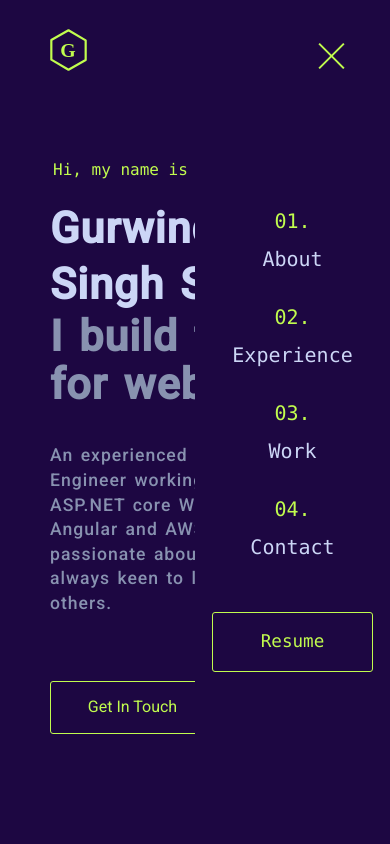
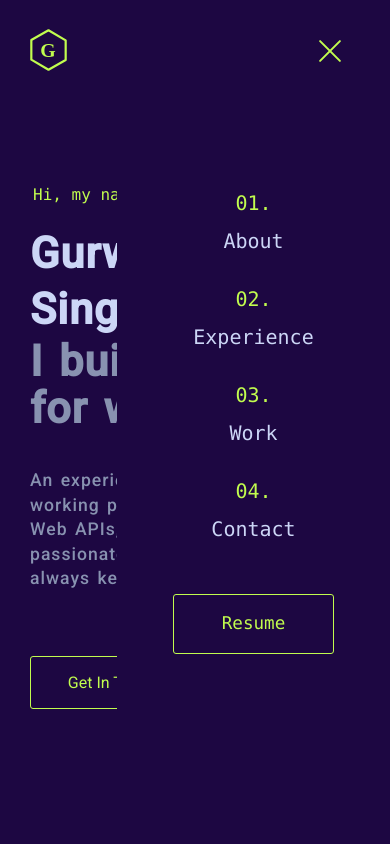
Before and after one commit to Gurwinder91/MyPortfolio, a website built with webpack: page src/index.html in a window 390 px wide. Both pictures are taken after a click on the element 319 px from the left and 50 px from the top of the page. Shown: the top 844 px of the page. Built offline with nearby package versions, Linux system fonts and the light colour scheme; files whose address does not match are found by name.

Commit message:
menu section changes

```diff
--- a/src/app/event-manager.js
+++ b/src/app/event-manager.js
@@ -4,8 +4,7 @@ import selector from './selectors';
 import menuIconClickhandler from './sidenav';
 import scrollHandler from './header-scroll';
 
-selector.menuIcon.addEventListener('click', menuIconClickhandler.bind(null, 'show'));
-selector.closeSidenav.addEventListener('click', menuIconClickhandler.bind(null, 'hide'));
+selector.menuElement.addEventListener('click', menuIconClickhandler);
 
 document.addEventListener('scroll', scrollHandler());
 
--- a/src/app/selectors.js
+++ b/src/app/selectors.js
@@ -1,8 +1,7 @@
 const selector = {
     header: document.querySelector('header'),
-    menuIcon: document.querySelector('#menu-icon'),
+    menuElement: document.querySelector('#menu-icon div[role="menu"]'),
     displaySmNav: document.querySelector('#display-sm-nav'),
-    closeSidenav: document.querySelector('#display-sm-nav .close-icon'),
     loader: document.querySelector('#loader'),
     rootEl: document.querySelector('#root'),
 }
--- a/src/app/sidenav.js
+++ b/src/app/sidenav.js
@@ -1,13 +1,18 @@
 
-import selector from './selectors';
+import selectors from './selectors';
 
-const menuIconClickhandler = (type, event) => {
+const menuIconClickhandler = (event) => {
     event.stopPropagation();
     console.log(event);
-    if(type == 'show'){
-        selector.displaySmNav.classList.remove('hide');
-    }else if(type =='hide'){
-        selector.displaySmNav.classList.add('hide');
+    let classList = event.currentTarget.firstElementChild.classList;
+    if (classList.contains('hamburger')) {
+        classList.remove('hamburger');
+        classList.add('close');
+        selectors.displaySmNav.classList.remove('hide');
+    } else {
+        classList.add('hamburger');
+        classList.remove('close');
+        selectors.displaySmNav.classList.add('hide');
     }
 };
 
--- a/src/index.html
+++ b/src/index.html
@@ -17,7 +17,6 @@
       rel="stylesheet"
       href="/node_modules/@fortawesome/fontawesome-free/js/all.min.js"
     />
-
   </head>
   <body>
     <div id="root">
@@ -38,16 +37,14 @@
             <a class="btn" href="/resume.pdf">Resume</a>
           </div>
           <div id="menu-icon">
-            <div></div>
+            <div role="menu" aria-label="menu">
+              <div class="hamburger ">
+              </div>
+            </div>
           </div>
         </nav>
         <div id="display-sm-nav" class="hide">
           <aside class="aside">
-            <div class="close">
-              <div aria-label="close" class="close-icon">
-
-              </div>
-            </div>
             <nav class="nav-section">
               <ol class="nav-item-list">
                 <li><a class="link" href="#about">About</a></li>
@@ -171,11 +168,7 @@
       <footer></footer>
     </div>
     <div id="loader">
-      <svg
-        xmlns="http://www.w3.org/2000/svg"
-        role="img"
-        viewBox="0 0 84 96"
-      >
+      <svg xmlns="http://www.w3.org/2000/svg" role="img" viewBox="0 0 84 96">
         <title>Logo</title>
         <g id="Logo" transform="translate(-8.000000, -2.000000)">
           <g transform="translate(11.000000, 5.000000)">
--- a/src/scss/_common.scss
+++ b/src/scss/_common.scss
@@ -25,6 +25,7 @@ p {
 }
 
 * {
+  outline: none;
   box-sizing: border-box;
   margin: 0;
   padding: 0;
--- a/src/scss/_header.scss
+++ b/src/scss/_header.scss
@@ -1,5 +1,10 @@
 .header {
   @extend %my-flex-box;
+
+  @include max-width-48 {
+    padding: 0 30px;
+  }
+
   height: 100px;
   padding: 0 50px;
   position: fixed;
@@ -8,7 +13,6 @@
   left: 0;
   background-color: $black;
   box-shadow: none;
-  transition: all 0.25s cubic-bezier(0.645, 0.045, 0.355, 1) 0s;
   z-index: 1;
 
   .nav-section {
@@ -65,35 +69,85 @@
     }
     cursor: pointer;
     display: none;
-    height: 2.5em;
-    width: 42px;
-    justify-content: flex-end;
+    align-items: center;
+    justify-content: center;
+    padding: 15px;
+    -webkit-tap-highlight-color: transparent;
+    z-index: 1;
 
-    div {
+    div[role="menu"] {
+      position: relative;
+      display: inline-block;
+      width: 30px;
+      height: 24px;
+    }
+
+    .hamburger {
+      transform: rotate(0deg);
+      transition: transform .22s cubic-bezier(0.55, 0.055, 0.675, 0.19);
+
+      &::before {
+        width: 120%;
+        top: -10px;
+        opacity: 1;
+        transition: top 0.1s ease-in 0.25s, opacity 0.1s ease-in 0s;
+      }
+      &::after {
+        width: 80%;
+        bottom: -10px;
+        transform: rotate(0deg);
+        transition: bottom 0.1s ease-in 0.25s, transform 0.22s cubic-bezier(0.55, 0.055, 0.675, 0.19) 0s;
+      }
+    }
+
+    .close {
+      transform: rotate(225deg);
+      transition: transform .22s cubic-bezier(0.215, 0.61, 0.355, 1) .12s;
+
+      &::before {
+        width: 100%;
+        top: 0px;
+        opacity: 0;
+        transition: top 0.1s ease-out 0s, opacity 0.1s ease-out 0.12s;
+      }
+      &::after {
+        width: 100%;
+        bottom: 0px;
+        transform: rotate(-90deg);
+        transition: bottom 0.1s ease-out 0s, transform 0.22s cubic-bezier(0.215, 0.61, 0.355, 1) 0.12s;
+      }
+    }
+
+    .hamburger,
+    .close {
+      background-color: $lime;
+      position: absolute;
+      width: 30px;
       height: 2px;
-      background-color: $lime;
-      width: 35px;
-      position: relative;
-      top: 20px;
+      top: 50%;
+      left: 0px;
+      right: 0px;
+      border-radius: 3px;
 
       &::after {
         content: "";
         height: 2px;
+        display: block;
         background-color: $lime;
-        width: 30px;
         position: absolute;
-        top: 9px;
         right: 0;
+        left: auto;
+        border-radius: 4px;
       }
-
       &::before {
         content: "";
         height: 2px;
+        display: block;
         background-color: $lime;
-        width: 40px;
         position: absolute;
-        bottom: 9px;
         right: 0;
+        left: auto;
+        border-radius: 4px;
       }
     }
   }
@@ -106,9 +160,8 @@
   bottom: 0px;
   right: 0px;
   height: 100vh;
-  width: 50vw;
+  width: 70vw;
   background-color: $black;
-  outline: 0;
 
   &.hide {
     @extend %hide;
--- a/src/scss/_layout.scss
+++ b/src/scss/_layout.scss
@@ -4,9 +4,7 @@ body {
 }
 
 body {
-  outline: none;
   font-family: $sans-serif-font-family;
-  margin: 0;
   background-color: $black;
   color: $creamy;
   overflow-x: hidden;
@@ -38,7 +36,7 @@ body {
 #content {
   main {
     @include max-width-48 {
-      padding: 0px 50px;
+      padding: 0px 30px;
     }
     min-height: 100vh;
     counter-reset: section-count;
```
